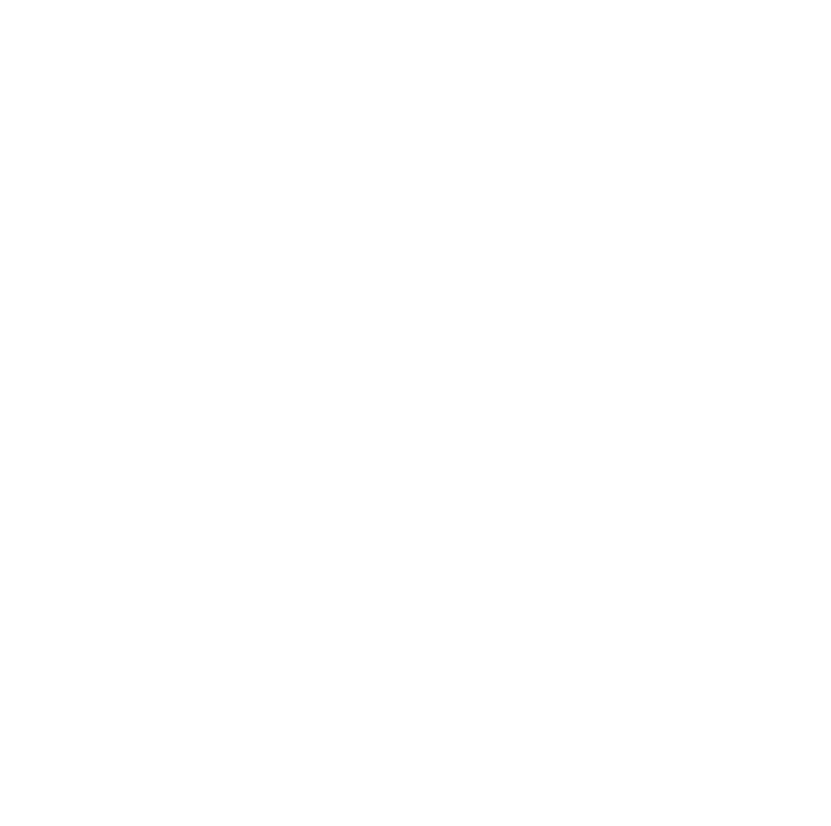
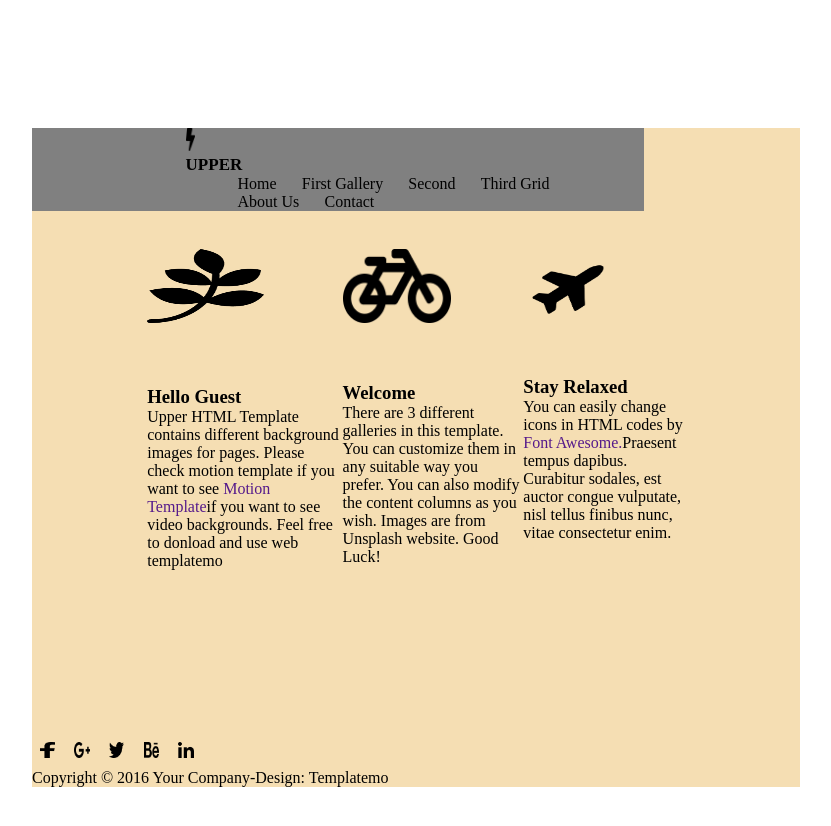
Before and after one commit to Godiya/Company-HTML-Template, a plain HTML site: page index.html in a window 1280 px wide. Shown: the whole page, without its empty margins (224-1055 px from the left). Before the commit the page ends 800 px from the top, so only its background shows below. Drawn offline with Linux system fonts and the light colour scheme.

Commit message:
adding data

```diff
--- a/index.html
+++ b/index.html
@@ -6,7 +6,57 @@
     <title>Document</title>
     <link rel="stylesheet" href="style.css">
 </head>
-<body>
-
+<body class="body">
+  <div class="container">
+    <header>
+      <div class="parentA">
+        <div class="top">
+          <img src="light.png" alt="Company_Logo" class="light">
+          <h2 class="upper">UPPER</h2>
+        </div>
+        <div class="nav">
+          <li class="menu">Home</li>
+          <li class="menu">First Gallery</li>
+          <li class="menu">Second</li>
+          <li class="menu">Third Grid</li>
+          <li class="menu">About Us</li>
+          <li class="menu">Contact</li>
+        </div>
+      </div>
+    </header>
+    <main>
+      <div class="parentB">
+        <div class="child">
+          <img src="leave.png" class="pic" alt="Picture_of_a_Leave.">
+          <h3 class="intro">Hello Guest</h3>
+          <p>Upper HTML Template contains different background images for pages. Please check motion template if you want to see <a href="">Motion Template</a>if you want to see video backgrounds. Feel free to donload and use web templatemo</p>
+        </div>
+        <div class="child">
+          <img src="bicycle.png" class="pic" alt="Picture_of_a_Bicycle.">
+          <h3 class="intro">Welcome</h3>
+          <p>There are 3 different galleries in this template. You can customize them in any suitable way you prefer. You can also modify the content columns as you wish. Images are from Unsplash website. Good Luck!</p>
+        </div>
+        <div class="child">
+          <img src="airplane.png" class="pic" alt="Picture_of_a_Airplane.">
+          <h3 class="intro">Stay Relaxed</h3>
+          <p>You can easily change icons in HTML codes by <a href="">Font Awesome.</a>Praesent tempus dapibus. Curabitur sodales, est auctor congue vulputate, nisl tellus finibus nunc, vitae consectetur enim.</p>
+        </div>
+      </div>
+    </main>
+    <footer>
+      <div class="parentC">
+        <div class="icon">
+          <img src="facebook.png" alt="Facebook_Icon" class="symbol">
+          <img src="google.png" alt="Google_plus_Icon" class="symbol">
+          <img src="twitter.png" alt="Twitter_Icon" class="symbol">
+          <img src="behance.png" alt="Behance_Icon" class="symbol">
+          <img src="linkedin.png" alt="LinkedIn_Icon" class="symbol">
+        </div>
+        <div class="copyright">
+          <p>Copyright © 2016 Your Company-Design: Templatemo</p>
+        </div>
+      </div>
+    </footer>
+  </div>
 </body>
 </html>
--- a/style.css
+++ b/style.css
@@ -0,0 +1,56 @@
+*{
+    margin: 0%;
+    padding: 0%;
+    border: 0%;
+    text-decoration: none;
+}
+
+.container{
+    margin: 10% auto;
+    width: 60%;
+    background-color: wheat;
+}
+
+.light{
+    height: 4%;
+    width: 2%;
+}
+
+.upper{
+    font-size: 17px;
+}
+
+.parentA{
+    display: inline-block;
+    list-style: none;
+    padding-left: 20%;
+    background-color: gray;
+
+}
+
+.nav{
+    padding-left: 10%;
+}
+.menu{
+    list-style-type: none;
+    display: inline-block;
+    padding: 0px 15px;
+    padding-left: 1.5%;
+}
+
+.parentB{
+    display: flex;
+    padding: 5% 15% 15%;
+}
+
+.pic{
+    width: 60%;
+    height: 20%;
+    padding-bottom: 30%;
+}
+
+.symbol{
+    width: 2%;
+    height: 2%;
+    padding: 1%;
+}
```
Also changed, not shown: airplane.png (added), behance.png (added), bicycle.png (added), facebook.png (added), google.png (added), leave.png (added), light.png (added), linkedin.png (added), twitter.png (added).
